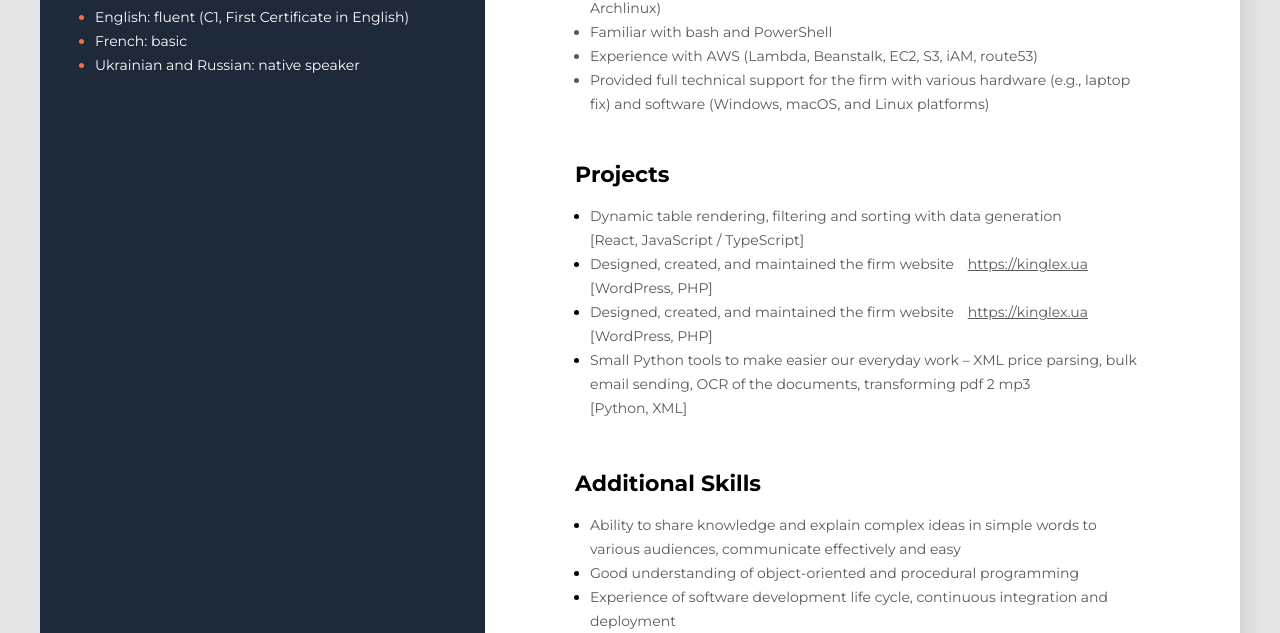
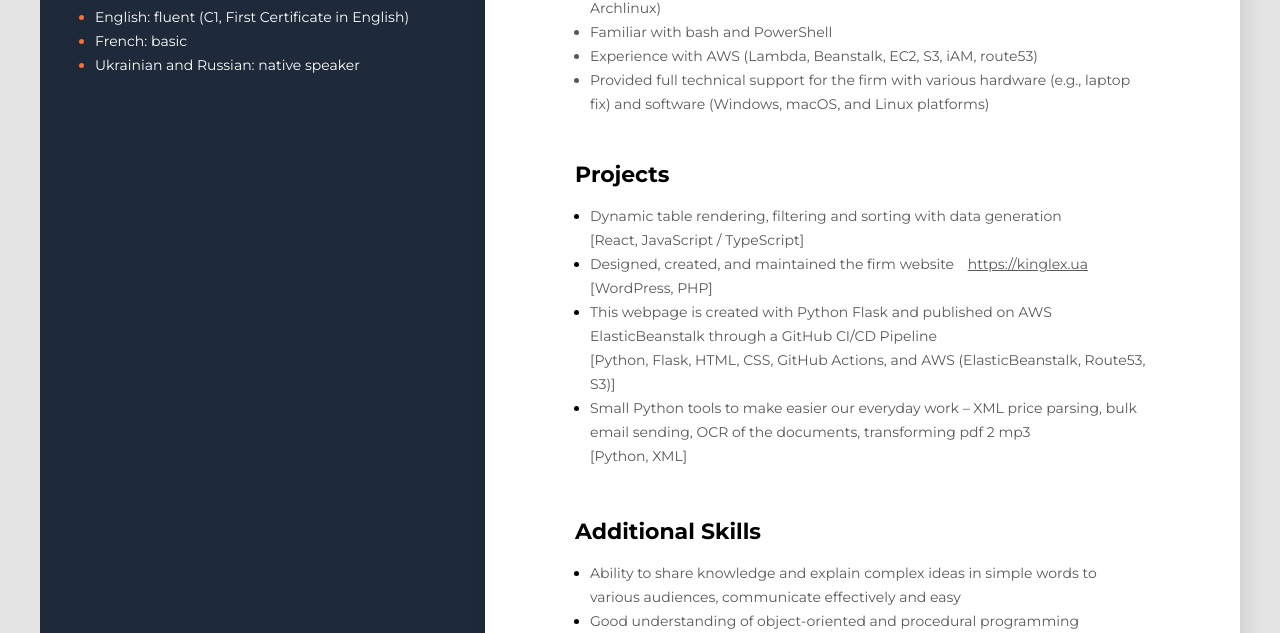
Before and after one commit to un1ck-andy/github-actions, a Flask app: page / in a window 1280 px wide. Shown: the part 1259-1892 px from the top of the page. Run offline with Flask 2, Linux system fonts and the light colour scheme.

Commit message:
Description changes

```diff
--- a/templates/index.html
+++ b/templates/index.html
@@ -95,11 +95,10 @@
             </li>
             <li class="project-item">
               <span class="project">
-                        Designed, created, and maintained the firm website <a href="https://kinglex.ua" class="project-link">https://kinglex.ua</a>
-                        <br>
-                       [WordPress, PHP]
-                        </span>
-
+                This webpage is created with Python Flask and published on AWS ElasticBeanstalk through a GitHub CI/CD Pipeline
+                <br>
+                [Python, Flask, HTML, CSS, GitHub Actions, and AWS (ElasticBeanstalk, Route53, S3)]
+              </span>
             </li>
             <li class="project-item">
               <span class="project">
```
